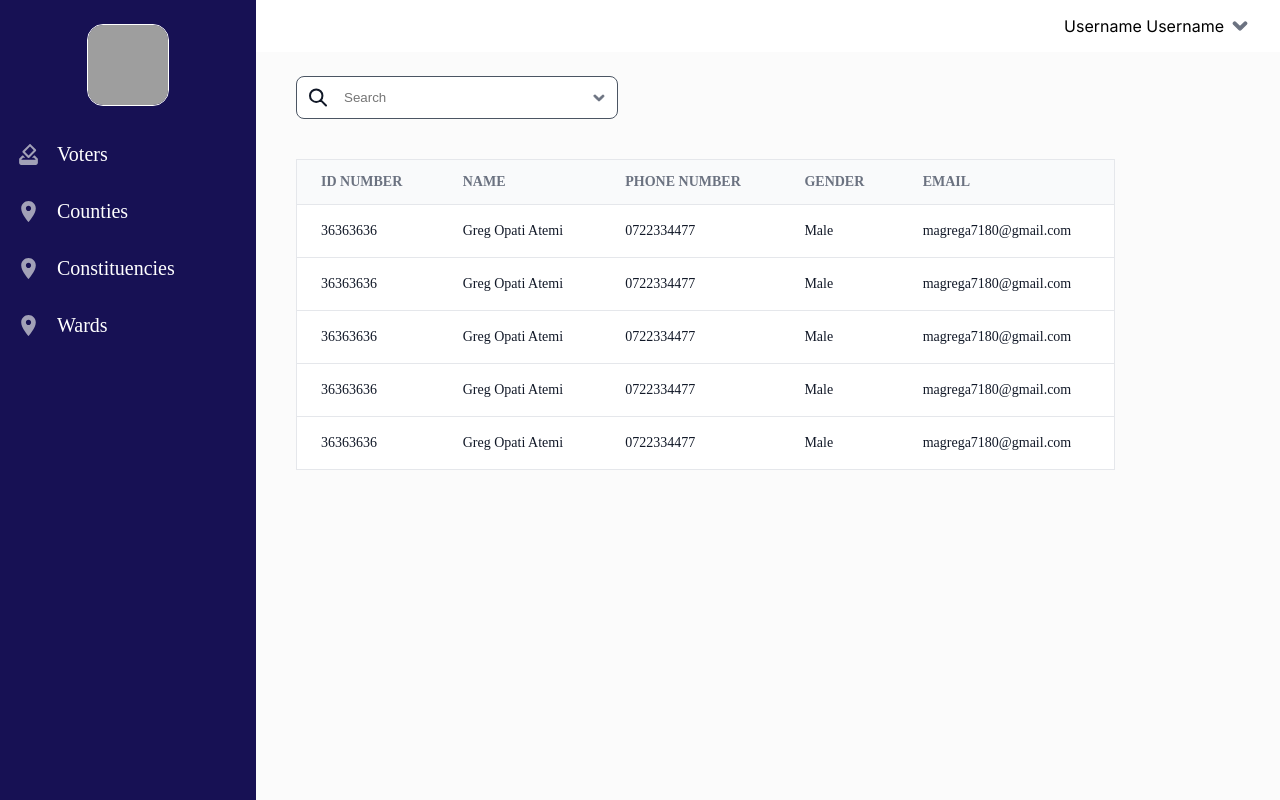
After one commit to greg-atemi/supreme-guide, a Django app: page /vote/voter_list in a window 1280 px wide. The commit adds this page. Run offline with Django 4.2, Linux system fonts and the light colour scheme; grey boxes are pictures that could not be loaded.

Commit message:
Adding admin layout

```diff
--- a/templates/vote/admin/admin_base.html
+++ b/templates/vote/admin/admin_base.html
@@ -6,7 +6,7 @@
     <link rel="stylesheet" type="text/css" href="/static/styles/admin_style.css">
     <link rel="preconnect" href="https://fonts.googleapis.com">
     <link rel="preconnect" href="https://fonts.gstatic.com" crossorigin>
-    <link href="https://fonts.googleapis.com/css2?family=Lato:ital,wght@0,300;0,400;0,700;1,400&family=Open+Sans:wght@300;400;500&display=swap" rel="stylesheet">
+    <link href="https://fonts.googleapis.com/css2?family=Inter:wght@200;300;400&family=Lato:ital,wght@0,300;0,400;0,700;1,400&family=Open+Sans:wght@300;400;500&display=swap" rel="stylesheet">
     <title>Admin Base</title>
 </head>
 <body>
@@ -15,21 +15,31 @@
             <img id="logo" src="{% static 'images/logo.svg' %}" alt="logo">
         </div>
         <div class="link_list">
-            <a href={% url 'vote:admin' %}>
+            <a href={% url 'vote:voter_list' %}>
                 <img id="icon" src="{% static 'images/vote_icon.svg' %}" alt="icon">Voters
             </a>
-            <a href={% url 'vote:admin' %}>
+            <a href={% url 'vote:voter_list' %}>
                 <img id="icon" src="{% static 'images/location_icon.svg' %}" alt="icon">Counties
             </a>
-            <a href={% url 'vote:admin' %}>
+            <a href={% url 'vote:voter_list' %}>
                 <img id="icon" src="{% static 'images/location_icon.svg' %}" alt="icon">Constituencies
             </a>
-            <a href={% url 'vote:admin' %}>
+            <a href={% url 'vote:voter_list' %}>
                 <img id="icon" src="{% static 'images/location_icon.svg' %}" alt="icon">Wards
             </a>
         </div>
     </div>
     <div class="parent">
+        <div class="navbar">
+            <div></div>
+            <div>
+                Username Username
+                <img src="{% static 'images/dropdown.svg' %}" alt="drop">
+            </div>
+        </div>
+
+        {% block body_block %}
+        {% endblock %}
 
     </div>
 </body>
--- /dev/null
+++ b/templates/vote/admin/voter_list.html
@@ -0,0 +1,67 @@
+{% extends 'vote/admin/admin_base.html' %}
+{% load static %}
+{% block title_block %}
+    <title>Voter List</title>
+{% endblock %}
+
+{% block body_block %}
+    <div class="search">
+        <div>
+            <img id=search src="{% static 'images/search.svg' %}" alt="search">
+            <form>
+                <input type="text" placeholder="Search">
+            </form>
+        </div>
+        <img id="dropdown" src="{% static 'images/dropdown.svg' %}" alt="search">
+    </div>
+
+    <table class="table">
+        <thead>
+            <tr class="table-row">
+                <th class="head-item">ID NUMBER</th>
+                <th class="head-item">NAME</th>
+                <th class="head-item">PHONE NUMBER</th>
+                <th class="head-item">GENDER</th>
+                <th class="head-item">EMAIL</th>
+            </tr>
+        </thead>
+        <tbody>
+            <tr class="table-row">
+                <td class="cell">36363636</td>
+                <td class="cell">Greg Opati Atemi</td>
+                <td class="cell">0722334477</td>
+                <td class="cell">Male</td>
+                <td class="cell">magrega7180@gmail.com</td>
+            </tr>
+            <tr class="table-row">
+                <td class="cell">36363636</td>
+                <td class="cell">Greg Opati Atemi</td>
+                <td class="cell">0722334477</td>
+                <td class="cell">Male</td>
+                <td class="cell">magrega7180@gmail.com</td>
+            </tr>
+            <tr class="table-row">
+                <td class="cell">36363636</td>
+                <td class="cell">Greg Opati Atemi</td>
+                <td class="cell">0722334477</td>
+                <td class="cell">Male</td>
+                <td class="cell">magrega7180@gmail.com</td>
+            </tr>
+            <tr class="table-row">
+                <td class="cell">36363636</td>
+                <td class="cell">Greg Opati Atemi</td>
+                <td class="cell">0722334477</td>
+                <td class="cell">Male</td>
+                <td class="cell">magrega7180@gmail.com</td>
+            </tr>
+            <tr class="table-row">
+                <td class="cell">36363636</td>
+                <td class="cell">Greg Opati Atemi</td>
+                <td class="cell">0722334477</td>
+                <td class="cell">Male</td>
+                <td class="cell">magrega7180@gmail.com</td>
+            </tr>
+        </tbody>
+    </table>
+
+{% endblock %}
--- a/vote/static/styles/admin_style.css
+++ b/vote/static/styles/admin_style.css
@@ -53,3 +53,132 @@ html,body{
     height: 25px;
     margin-right: 16px;
 }
+
+body{
+    display: flex;
+}
+
+.parent{
+    width: 80%;
+    background-color: #FBFBFB;
+}
+
+.navbar{
+    display: flex;
+    justify-content: space-between;
+    width: 100%;
+    font-size: 16px;
+    font-family: Inter, sans-serif;
+    padding-top: 16px;
+    padding-bottom: 16px;
+    background-color: #FFFFFF;
+}
+
+.navbar div{
+    margin-right: 32px;
+    display: flex;
+    align-items: center;
+}
+
+.navbar img{
+    width: 16px;
+    height: 16px;
+    margin-left: 8px;
+}
+
+.search{
+    display: flex;
+    justify-content: space-between;
+    align-items: center;
+    width: 320px;
+    margin-left: 40px;
+    margin-top: 24px;
+    margin-bottom: 40px;
+    border: 1px solid #4B5563;
+    border-radius: 8px;
+    background-color: #FFFFFF;
+    padding-top: 4px;
+    padding-bottom: 4px;
+}
+
+.search div{
+    display: flex;
+    font-size: 16px;
+}
+
+.search #search{
+    margin-left: 12px;
+    margin-right: 16px;
+}
+
+.search #dropdown{
+    margin-right: 12px;
+}
+
+.search input{
+    width: 224px;
+    padding-top: 8px;
+    padding-bottom: 8px;
+    border: 1px solid #ffffff;
+    border-radius: 8px;
+}
+
+.table{
+    table-layout: auto;
+    border: solid 1px #E5E7EB;
+    border-radius: 8px;
+    border-collapse: collapse;
+    margin-left: 40px;
+    margin-bottom: 40px;
+    width: 80%;
+    background-color: #FFFFFF;
+}
+
+.table-head-row{
+    border-bottom-width: 1px;
+    text-align: left;
+    display: table-row;
+}
+
+.table-row{
+    background-color: white;
+    padding-top: 12px;
+    padding-bottom: 12px;
+    padding-left: 24px;
+    border-bottom-style: solid;
+    border-bottom-width: 1px;
+    border-bottom-color: #E5E7EB;
+}
+
+.head-item{
+    text-align: left;
+    color: #6B7280;
+    background-color: #F9FAFB;
+    font-size: 14px;
+    line-height: 20px;
+    padding-top: 12px;
+    padding-left: 24px;
+    padding-bottom: 12px;
+    padding-right: 24px;
+}
+
+.cell{
+    font-size: 14px;
+    line-height: 20px;
+    padding-top: 16px;
+    padding-left: 24px;
+    padding-right: 24px;
+    padding-bottom: 16px;
+    align-items: center;
+    color: #111827;
+}
+
+.image-cell{
+    padding-top: 24px;
+    padding-bottom: 24px;
+    padding-left: 24px;
+    padding-right: 24px;
+    align-items: center;
+    color: #111827;
+    justify-items: center;
+}
--- a/vote/urls.py
+++ b/vote/urls.py
@@ -10,5 +10,5 @@ urlpatterns = [
     path('photo', views.photo, name='photo'),
     path('success', views.success, name='success'),
     path('confirm', views.confirm, name='confirm'),
-    path('admin', views.admin, name='admin'),
+    path('voter_list', views.voter_list, name='voter_list'),
 ]
--- a/vote/views.py
+++ b/vote/views.py
@@ -26,5 +26,5 @@ def confirm(request):
     return render(request, 'vote/user/confirmation.html')
 
 
-def admin(request):
-    return render(request, 'vote/admin/admin_base.html')
+def voter_list(request):
+    return render(request, 'vote/admin/voter_list.html')
```
Also changed, not shown: vote/static/images/dropdown.svg (added), vote/static/images/search.svg (added).
